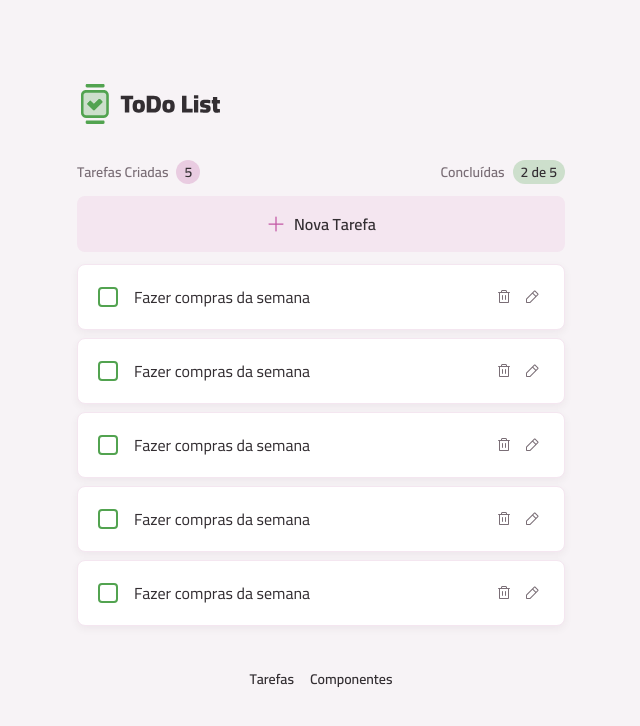
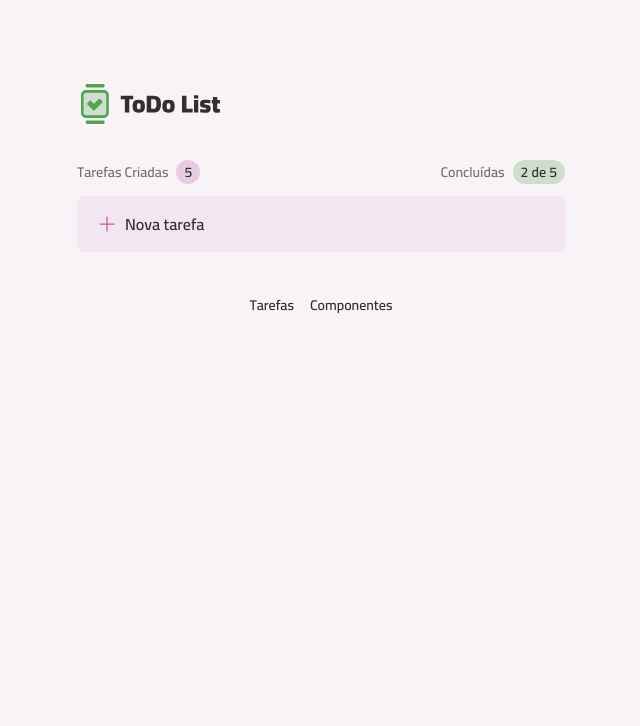
Before and after one commit to YasminFerrariDias/todo-list, a React (Vite) app: page / in a window 1280 px wide. Shown: the top 726 px of the page, without its empty margins (319-959 px from the left). Built offline with nearby package versions, Linux system fonts and the light colour scheme.

Commit message:
Listar tarefas

```diff
--- a/src/core-components/task-item.tsx
+++ b/src/core-components/task-item.tsx
@@ -9,9 +9,17 @@ import PencilIcon from "../assets/icons/pencil.svg?react";
 import InputText from "../components/input-text";
 import XIcon from "../assets/icons/x.svg?react";
 import CheckIcon from "../assets/icons/check.svg?react";
+import { TaskState, type Task } from "../models/task";
+import { cx } from "class-variance-authority";
 
-export default function TaskItem() {
-  const [isEditing, setIsEditing] = React.useState(false)
+interface TaskItemProps {
+  task: Task;
+}
+
+export default function TaskItem({ task }: TaskItemProps) {
+  const [isEditing, setIsEditing] = React.useState(
+    task?.state === TaskState.Creating
+  )
 
   function handleEditTask() {
     setIsEditing(true)
@@ -25,8 +33,13 @@ export default function TaskItem() {
     <Card size="md" className="flex items-center gap-4">
       {!isEditing ?
         <>
-          <InputCheckbox />
-          <Text className="flex-1">Fazer compras da semana</Text>
+          <InputCheckbox
+            value={task?.concluded?.toString()}
+            checked={task?.concluded}
+          />
+          <Text className={cx("flex-1", {
+            'line-through': task?.concluded,
+          })}>{task?.title}</Text>
           <div className="flex gap-1">
             <ButtonIcon icon={TrashIcon} variant={"tertiary"} />
             <ButtonIcon icon={PencilIcon} variant={"tertiary"} onClick={handleEditTask} />
--- a/src/core-components/tasks-list.tsx
+++ b/src/core-components/tasks-list.tsx
@@ -1,12 +1,13 @@
 import Button from "../components/button";
+
 import PlusIcon from "../assets/icons/plus.svg?react";
-import TaskItem from "../core-components/task-item";
+import TaskItem from "./task-item";
 import useTasks from "../hooks/use-tasks";
 import useTask from "../hooks/use-task";
 
 export default function TasksList() {
   const { tasks } = useTasks();
-  const { prepareTask } = useTask()
+  const { prepareTask } = useTask();
 
   function handleNewTask() {
     prepareTask();
@@ -15,15 +16,16 @@ export default function TasksList() {
   return (
     <>
       <section>
-        <Button icon={PlusIcon} className="w-full justify-center" onClick={handleNewTask}>Nova Tarefa</Button>
+        <Button icon={PlusIcon} className="w-full" onClick={handleNewTask}>
+          Nova tarefa
+        </Button>
       </section>
+
       <section className="space-y-2">
-        <TaskItem />
-        <TaskItem />
-        <TaskItem />
-        <TaskItem />
-        <TaskItem />
+        {tasks.map((task) => (
+          <TaskItem key={task.id} task={task} />
+        ))}
       </section>
     </>
-  )
+  );
 }
```
